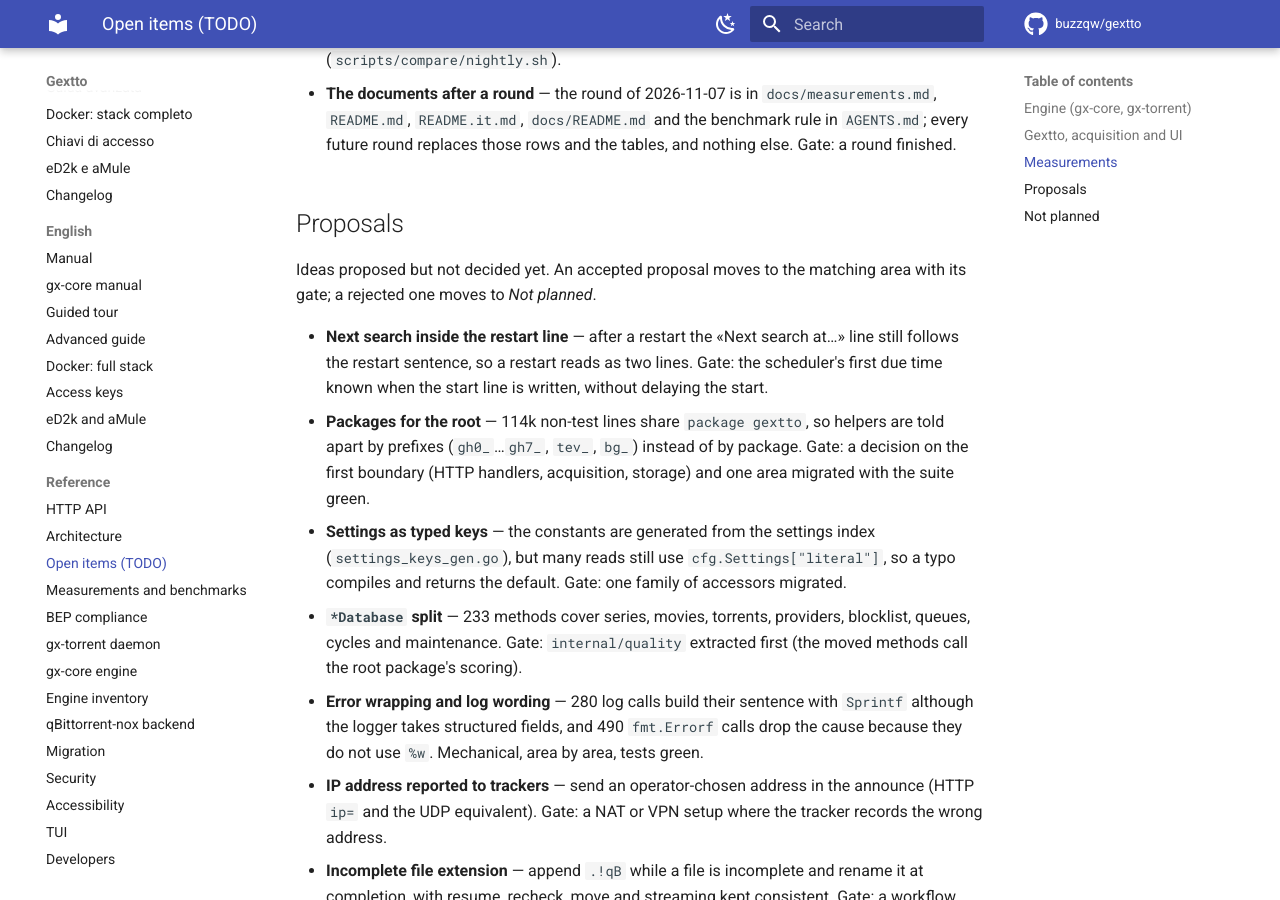
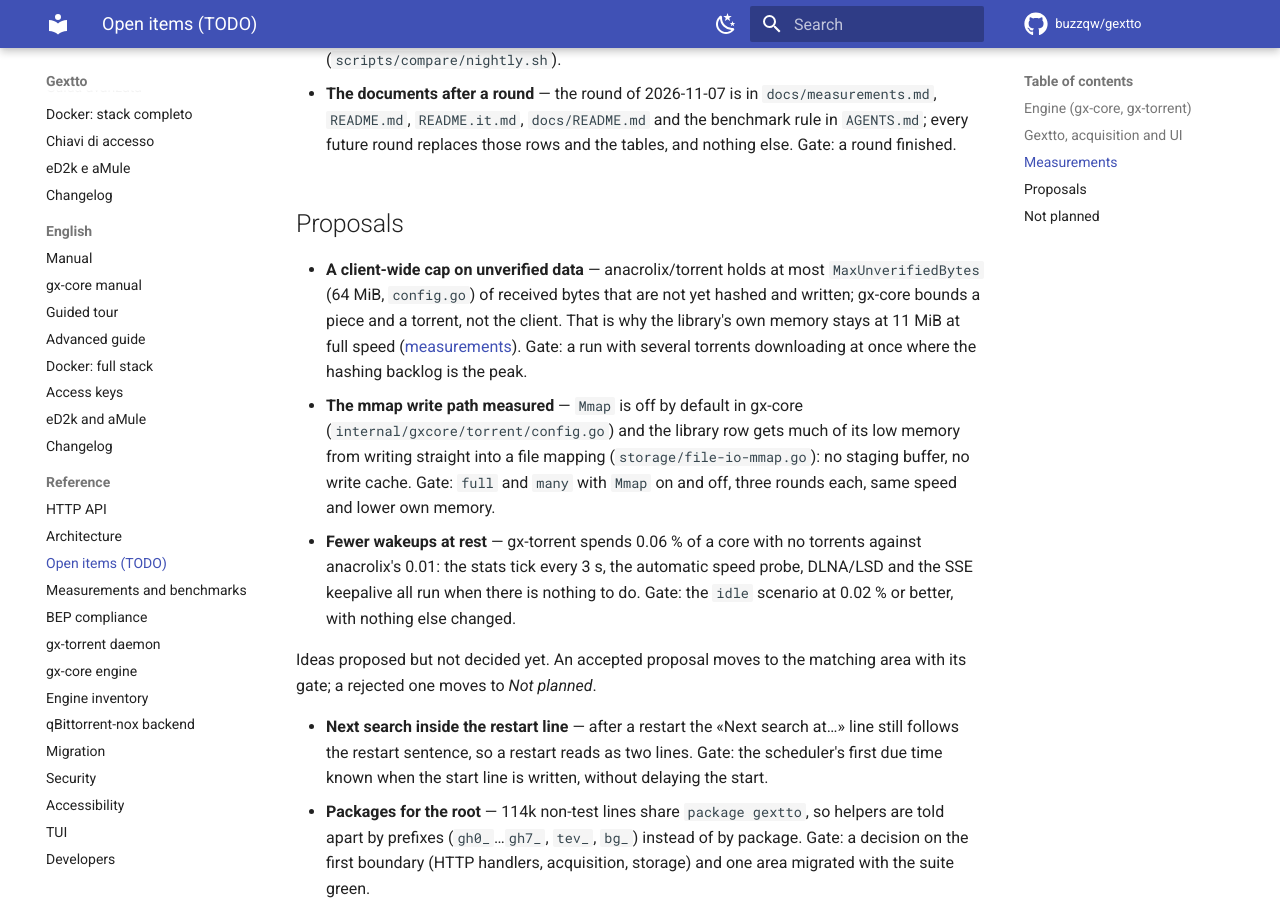
Before and after one commit to buzzqw/gextto, an MkDocs documentation site: the page built from docs/todo.md, in a window 1280 px wide and 900 px high, scrolled down 1213 px. Built offline with MkDocs 1.6.1 and Material for MkDocs 9.7.7, drawn with Linux system fonts in a browser that asks for light colours; comment, search, counter and statistics services are not loaded.

Commit message:
docs(todo): what the anacrolix row says about gx-core's caches

```diff
--- a/docs/todo.md
+++ b/docs/todo.md
@@ -57,6 +57,21 @@ Nothing open: every engine item waits for a condition listed under
   tables, and nothing else. Gate: a round finished.
 
 ## Proposals
+
+- **A client-wide cap on unverified data** — anacrolix/torrent holds at most
+  `MaxUnverifiedBytes` (64 MiB, `config.go`) of received bytes that are not yet hashed and
+  written; gx-core bounds a piece and a torrent, not the client. That is why the library's own
+  memory stays at 11 MiB at full speed ([measurements](measurements.md)). Gate: a run with
+  several torrents downloading at once where the hashing backlog is the peak.
+- **The mmap write path measured** — `Mmap` is off by default in gx-core
+  (`internal/gxcore/torrent/config.go`) and the library row gets much of its low memory from
+  writing straight into a file mapping (`storage/file-io-mmap.go`): no staging buffer, no
+  write cache. Gate: `full` and `many` with `Mmap` on and off, three rounds each, same speed
+  and lower own memory.
+- **Fewer wakeups at rest** — gx-torrent spends 0.06 % of a core with no torrents against
+  anacrolix's 0.01: the stats tick every 3 s, the automatic speed probe, DLNA/LSD and the SSE
+  keepalive all run when there is nothing to do. Gate: the `idle` scenario at 0.02 % or
+  better, with nothing else changed.
 
 Ideas proposed but not decided yet. An accepted proposal moves to the matching area with
 its gate; a rejected one moves to *Not planned*.
```
